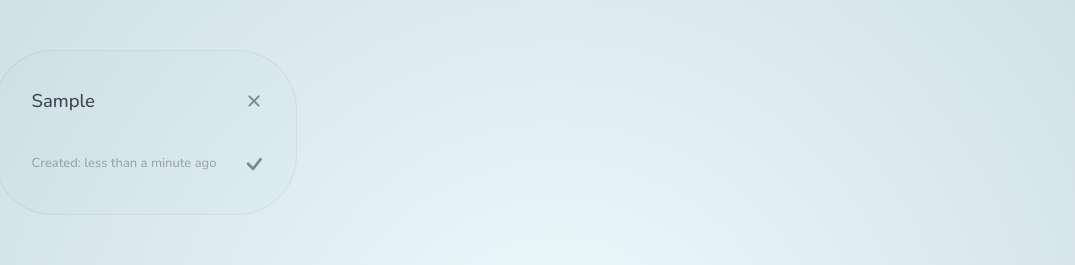
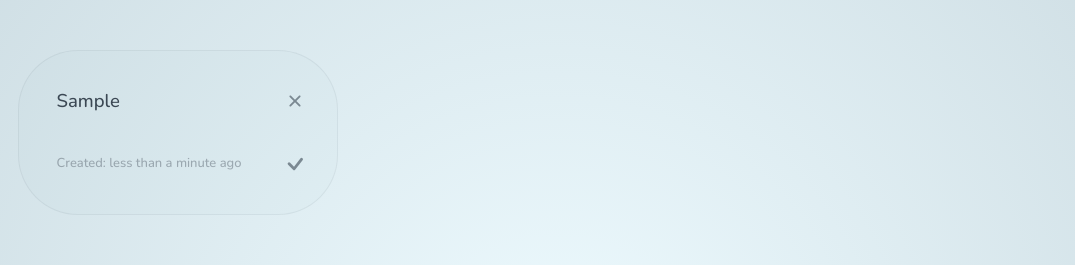
Before and after one commit to bobrykilya/nextjs-todo-app, a Next.js app: page / in a window 1280 px wide. Both pictures are taken after typing "Sample" into the empty fields and a click on the button 940 px from the left and 704 px from the top of the page. Shown: the top 265 px of the page, without its empty margins (82-1157 px from the left). Built offline with nearby package versions, Linux system fonts and the light colour scheme.

Commit message:
Some redesigned

```diff
--- a/src/features/Todos/ui/TodoItem.module.sass
+++ b/src/features/Todos/ui/TodoItem.module.sass
@@ -9,7 +9,7 @@
     $min-size: 200px
     $max-size: 400px
     width: auto
-    min-width: calc($min-size * 1.3)
+    min-width: calc($min-size * 1.6)
     max-width: $max-size
     height: auto
     min-height: calc($min-size * 0.8)
@@ -44,6 +44,7 @@
     color: rgba(var(--primary-color-rgb), 0.4)
     text-align: $size-main-text * 2
     margin-right: 0.5rem
+    width: 8rem
 
 
 .fa_icon
--- a/src/widgets/TodoWidget/ui/TodoWidget.module.sass
+++ b/src/widgets/TodoWidget/ui/TodoWidget.module.sass
@@ -3,7 +3,7 @@
 
 .todo_list
     //border: solid 1px red
-    padding: 2rem 3rem 7rem
+    padding: 2rem 4rem 7rem
     flex-direction: row
     align-content: flex-start
     justify-content: flex-start
```
